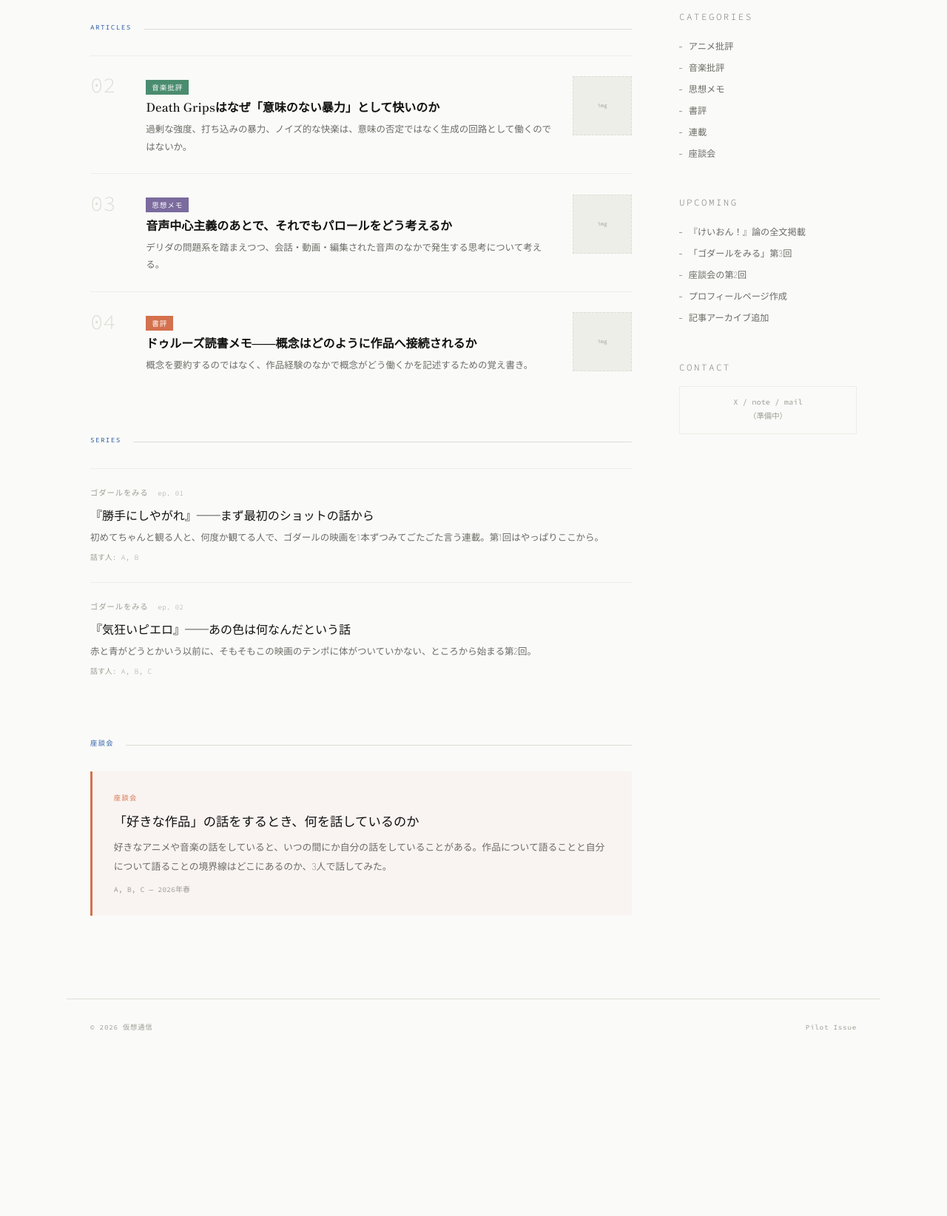
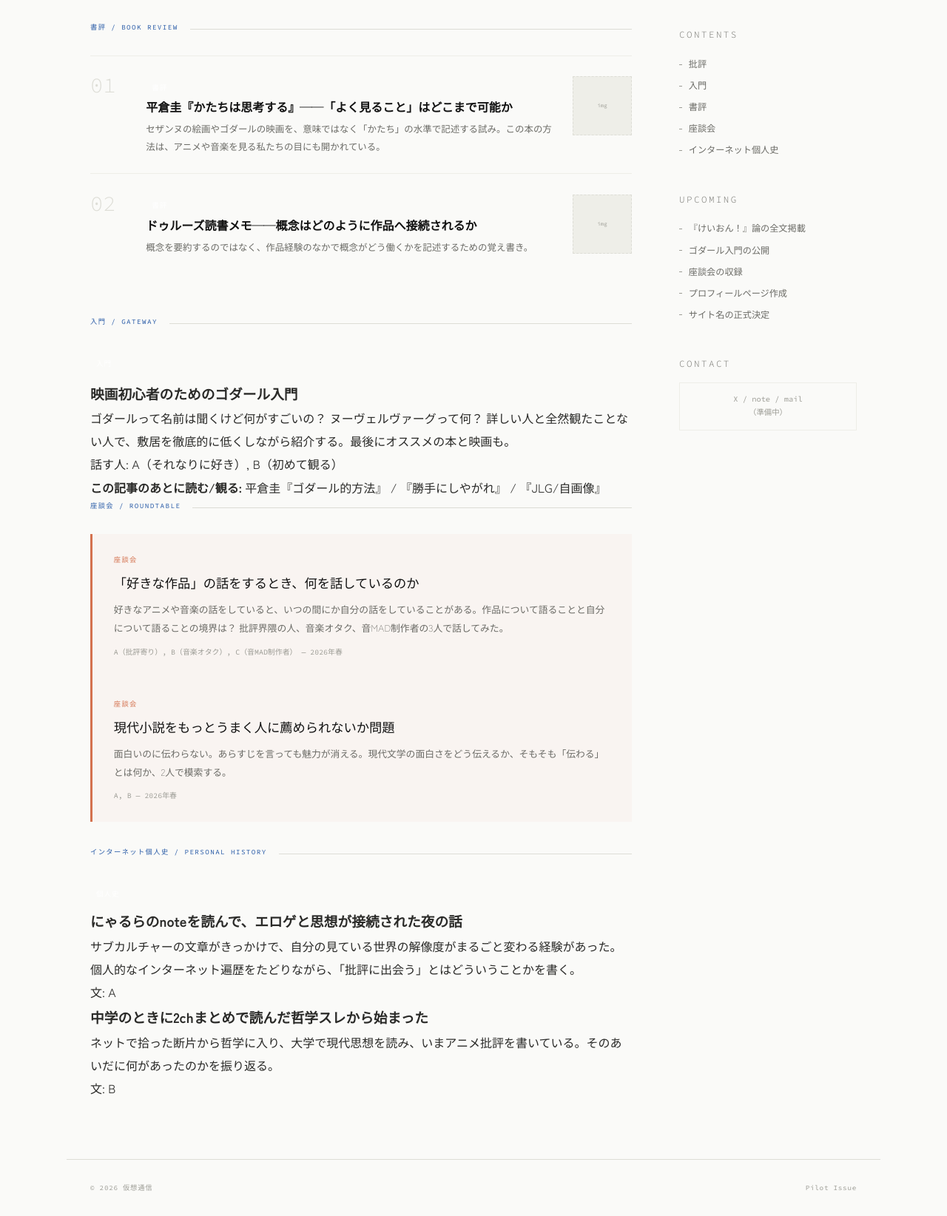
Before and after one commit to ochiii021373-wq/kasou-tsushin, a plain HTML site: page index.html in a window 1280 px wide. Shown: the part 956-2600 px from the top of the page at 74% size. Before the commit the page ends 2383 px from the top, so only its background shows below. Drawn offline with Linux system fonts and the light colour scheme; a web font is replaced by a local one.

Commit message:
Update index.html

```diff
--- a/index.html
+++ b/index.html
@@ -19,34 +19,33 @@
       </button>
       <nav class="site-nav">
         <ul>
-          <li><a href="#latest">最新</a></li>
-          <li><a href="#articles">記事</a></li>
-          <li><a href="#series">連載</a></li>
+          <li><a href="#critique">批評</a></li>
+          <li><a href="#intro">入門</a></li>
           <li><a href="#zadankai">座談会</a></li>
+          <li><a href="#history">個人史</a></li>
           <li><a href="#about">About</a></li>
         </ul>
       </nav>
     </div>
   </header>
 
-  <!-- Hero — 表紙的な構成 -->
+  <!-- Hero -->
   <section class="hero">
     <div class="hero-text">
       <p class="hero-issue">No. 00 — Pilot Issue</p>
-      <h1>観たもの、読んだもの、<br>聴いたものについて<em>考えたこと</em>を置いていく</h1>
-      <p class="hero-desc">アニメ、映画、音楽、思想、本。ジャンルはばらばらだけど、考えることは続いている。批評も座談会もメモも、ぜんぶここに。</p>
+      <h1>棲み分けるのではなく、<em>横断する</em>批評へ</h1>
+      <p class="hero-desc">哲学も文学もアニメも映画も音楽も、ぜんぶ関係している。作品を社会の反映としてではなく、それ自体として「よく見ること」から始める。批評、入門、座談会、エッセイ——かたいものもゆるいものも、ぜんぶここに。</p>
     </div>
     <div class="hero-visual">
-      <!-- ここにイラストやドット絵を入れる。imgタグに差し替え可 -->
       <div class="pixel-deco" aria-hidden="true">
-        <span style="background:#3d6b8e"></span><span></span><span></span><span style="background:#4a8c6f"></span><span style="background:#4a8c6f"></span><span></span><span></span><span style="background:#7b6b9e"></span>
-        <span></span><span style="background:#3d6b8e"></span><span></span><span></span><span></span><span></span><span style="background:#d4714e"></span><span></span>
-        <span></span><span></span><span style="background:#7b6b9e"></span><span></span><span></span><span style="background:#3d6b8e"></span><span></span><span></span>
-        <span style="background:#4a8c6f"></span><span></span><span></span><span style="background:#d4714e"></span><span style="background:#d4714e"></span><span></span><span></span><span style="background:#3d6b8e"></span>
-        <span style="background:#d4714e"></span><span></span><span></span><span style="background:#d4714e"></span><span style="background:#d4714e"></span><span></span><span></span><span style="background:#4a8c6f"></span>
-        <span></span><span></span><span style="background:#3d6b8e"></span><span></span><span></span><span style="background:#7b6b9e"></span><span></span><span></span>
+        <span style="background:#2b5da8"></span><span></span><span></span><span style="background:#4a8c6f"></span><span style="background:#4a8c6f"></span><span></span><span></span><span style="background:#7b6b9e"></span>
+        <span></span><span style="background:#2b5da8"></span><span></span><span></span><span></span><span></span><span style="background:#d4714e"></span><span></span>
+        <span></span><span></span><span style="background:#b5566a"></span><span></span><span></span><span style="background:#2b5da8"></span><span></span><span></span>
+        <span style="background:#4a8c6f"></span><span></span><span></span><span style="background:#d4714e"></span><span style="background:#d4714e"></span><span></span><span></span><span style="background:#2b5da8"></span>
+        <span style="background:#d4714e"></span><span></span><span></span><span style="background:#b5566a"></span><span style="background:#7b6b9e"></span><span></span><span></span><span style="background:#4a8c6f"></span>
+        <span></span><span></span><span style="background:#2b5da8"></span><span></span><span></span><span style="background:#b5566a"></span><span></span><span></span>
         <span></span><span style="background:#4a8c6f"></span><span></span><span></span><span></span><span></span><span style="background:#d4714e"></span><span></span>
-        <span style="background:#7b6b9e"></span><span></span><span></span><span style="background:#3d6b8e"></span><span style="background:#4a8c6f"></span><span></span><span></span><span style="background:#3d6b8e"></span>
+        <span style="background:#7b6b9e"></span><span></span><span></span><span style="background:#2b5da8"></span><span style="background:#4a8c6f"></span><span></span><span></span><span style="background:#2b5da8"></span>
       </div>
       <span class="hero-visual-label">イラスト / ドット絵</span>
     </div>
@@ -57,16 +56,16 @@
   <div class="main-grid">
     <main>
 
-      <!-- Featured -->
-      <section class="featured" id="latest">
+      <!-- 批評 -->
+      <section class="featured" id="critique">
         <div class="section-head">
-          <span class="section-head-label">Latest</span>
+          <span class="section-head-label">批評 / Critique</span>
           <span class="section-head-line"></span>
         </div>
         <div class="featured-card">
           <div class="featured-card-text">
             <div class="featured-meta">
-              <span class="tag tag-anime">アニメ批評</span>
+              <span class="tag tag-critique">批評</span>
               <span class="status">第1稿 — 掲載予定</span>
             </div>
             <h3>『けいおん！』における「日常」の仮設性</h3>
@@ -74,24 +73,24 @@
             <a href="article-k-on.html" class="read-btn">記事を読む <span>→</span></a>
           </div>
           <div class="article-visual">
-            <span class="article-visual-label">挿絵 / 扉絵<br>を入れる枠</span>
+            <span class="article-visual-label">扉絵</span>
           </div>
         </div>
       </section>
 
-      <!-- Articles -->
-      <section class="articles-section" id="articles">
+      <!-- 書評 -->
+      <section class="articles-section">
         <div class="section-head">
-          <span class="section-head-label">Articles</span>
+          <span class="section-head-label">書評 / Book Review</span>
           <span class="section-head-line"></span>
         </div>
 
         <article class="article-item">
-          <span class="article-num">02</span>
+          <span class="article-num">01</span>
           <div>
-            <span class="tag tag-music">音楽批評</span>
-            <h3><a href="#">Death Gripsはなぜ「意味のない暴力」として快いのか</a></h3>
-            <p>過剰な強度、打ち込みの暴力、ノイズ的な快楽は、意味の否定ではなく生成の回路として働くのではないか。</p>
+            <span class="tag tag-review">書評</span>
+            <h3><a href="#">平倉圭『かたちは思考する』——「よく見ること」はどこまで可能か</a></h3>
+            <p>セザンヌの絵画やゴダールの映画を、意味ではなく「かたち」の水準で記述する試み。この本の方法は、アニメや音楽を見る私たちの目にも開かれている。</p>
           </div>
           <div class="article-thumb">
             <span class="article-thumb-label">img</span>
@@ -99,22 +98,10 @@
         </article>
 
         <article class="article-item">
-          <span class="article-num">03</span>
+          <span class="article-num">02</span>
           <div>
-            <span class="tag tag-thought">思想メモ</span>
-            <h3><a href="#">音声中心主義のあとで、それでもパロールをどう考えるか</a></h3>
-            <p>デリダの問題系を踏まえつつ、会話・動画・編集された音声のなかで発生する思考について考える。</p>
-          </div>
-          <div class="article-thumb">
-            <span class="article-thumb-label">img</span>
-          </div>
-        </article>
-
-        <article class="article-item">
-          <span class="article-num">04</span>
-          <div>
-            <span class="tag tag-book">書評</span>
-            <h3><a href="#">ドゥルーズ読書メモ――概念はどのように作品へ接続されるか</a></h3>
+            <span class="tag tag-review">書評</span>
+            <h3><a href="#">ドゥルーズ読書メモ——概念はどのように作品へ接続されるか</a></h3>
             <p>概念を要約するのではなく、作品経験のなかで概念がどう働くかを記述するための覚え書き。</p>
           </div>
           <div class="article-thumb">
@@ -123,47 +110,63 @@
         </article>
       </section>
 
-      <!-- Series -->
-      <section class="series-section" id="series">
+      <!-- 入門 -->
+      <section class="intro-section" id="intro">
         <div class="section-head">
-          <span class="section-head-label">Series</span>
+          <span class="section-head-label">入門 / Gateway</span>
           <span class="section-head-line"></span>
         </div>
 
-        <article class="series-card">
-          <div class="series-header">
-            <span class="series-name">ゴダールをみる</span>
-            <span class="series-ep">ep. 01</span>
-          </div>
-          <h3><a href="#">『勝手にしやがれ』——まず最初のショットの話から</a></h3>
-          <p>初めてちゃんと観る人と、何度か観てる人で、ゴダールの映画を1本ずつみてごたごた言う連載。第1回はやっぱりここから。</p>
-          <p class="participants">話す人: A, B</p>
-        </article>
-
-        <article class="series-card">
-          <div class="series-header">
-            <span class="series-name">ゴダールをみる</span>
-            <span class="series-ep">ep. 02</span>
-          </div>
-          <h3><a href="#">『気狂いピエロ』——あの色は何なんだという話</a></h3>
-          <p>赤と青がどうとかいう以前に、そもそもこの映画のテンポに体がついていかない、ところから始まる第2回。</p>
-          <p class="participants">話す人: A, B, C</p>
-        </article>
+        <div class="intro-card">
+          <span class="tag tag-intro" style="margin-bottom:0.6rem;display:inline-block">入門</span>
+          <h3><a href="#">映画初心者のためのゴダール入門</a></h3>
+          <p class="intro-desc">ゴダールって名前は聞くけど何がすごいの？ ヌーヴェルヴァーグって何？ 詳しい人と全然観たことない人で、敷居を徹底的に低くしながら紹介する。最後にオススメの本と映画も。</p>
+          <p class="participants">話す人: A（それなりに好き）, B（初めて観る）</p>
+          <p class="intro-books"><strong>この記事のあとに読む/観る:</strong> 平倉圭『ゴダール的方法』 / 『勝手にしやがれ』 / 『JLG/自画像』</p>
+        </div>
       </section>
 
       <!-- 座談会 -->
       <section class="zadankai-section" id="zadankai">
         <div class="section-head">
-          <span class="section-head-label">座談会</span>
+          <span class="section-head-label">座談会 / Roundtable</span>
           <span class="section-head-line"></span>
         </div>
 
         <div class="zadankai-card">
           <p class="zadankai-label">座談会</p>
           <h3><a href="#">「好きな作品」の話をするとき、何を話しているのか</a></h3>
-          <p class="zadankai-desc">好きなアニメや音楽の話をしていると、いつの間にか自分の話をしていることがある。作品について語ることと自分について語ることの境界線はどこにあるのか、3人で話してみた。</p>
-          <p class="participants">A, B, C — 2026年春</p>
+          <p class="zadankai-desc">好きなアニメや音楽の話をしていると、いつの間にか自分の話をしていることがある。作品について語ることと自分について語ることの境界は？ 批評界隈の人、音楽オタク、音MAD制作者の3人で話してみた。</p>
+          <p class="participants">A（批評寄り）, B（音楽オタク）, C（音MAD制作者） — 2026年春</p>
         </div>
+
+        <div class="zadankai-card">
+          <p class="zadankai-label">座談会</p>
+          <h3><a href="#">現代小説をもっとうまく人に薦められないか問題</a></h3>
+          <p class="zadankai-desc">面白いのに伝わらない。あらすじを言っても魅力が消える。現代文学の面白さをどう伝えるか、そもそも「伝わる」とは何か、2人で模索する。</p>
+          <p class="participants">A, B — 2026年春</p>
+        </div>
+      </section>
+
+      <!-- インターネット個人史 -->
+      <section class="history-section" id="history">
+        <div class="section-head">
+          <span class="section-head-label">インターネット個人史 / Personal History</span>
+          <span class="section-head-line"></span>
+        </div>
+
+        <article class="history-card">
+          <span class="tag tag-history" style="margin-bottom:0.4rem;display:inline-block">個人史</span>
+          <h3><a href="#">にゃるらのnoteを読んで、エロゲと思想が接続された夜の話</a></h3>
+          <p>サブカルチャーの文章がきっかけで、自分の見ている世界の解像度がまるごと変わる経験があった。個人的なインターネット遍歴をたどりながら、「批評に出会う」とはどういうことかを書く。</p>
+          <p class="author">文: A</p>
+        </article>
+
+        <article class="history-card">
+          <h3><a href="#">中学のときに2chまとめで読んだ哲学スレから始まった</a></h3>
+          <p>ネットで拾った断片から哲学に入り、大学で現代思想を読み、いまアニメ批評を書いている。そのあいだに何があったのかを振り返る。</p>
+          <p class="author">文: B</p>
+        </article>
       </section>
 
     </main>
@@ -173,10 +176,9 @@
 
       <div class="sb" id="about">
         <p class="sb-head">About</p>
-        <p>アニメ・映画・音楽・思想・本について考えたことを置いておく場所。批評もあれば座談会もメモもある。かたいものもゆるいものも。</p>
+        <p>哲学・文学・アニメ・映画・音楽を横断して、作品を「よく見る」ための場所。棲み分けるのではなく、ジャンルを越えて論じる楽しさを伝えたい。批評もあれば入門記事もあり、座談会もエッセイもある。</p>
       </div>
 
-      <!-- サイドバーにもビジュアル枠 -->
       <div class="sb">
         <div class="sb-visual">
           <span class="sb-visual-label">イラスト<br>ドット絵 etc.</span>
@@ -184,14 +186,13 @@
       </div>
 
       <div class="sb">
-        <p class="sb-head">Categories</p>
+        <p class="sb-head">Contents</p>
         <ul class="sb-list">
-          <li><a href="#">アニメ批評</a></li>
-          <li><a href="#">音楽批評</a></li>
-          <li><a href="#">思想メモ</a></li>
+          <li><a href="#critique">批評</a></li>
+          <li><a href="#intro">入門</a></li>
           <li><a href="#">書評</a></li>
-          <li><a href="#">連載</a></li>
-          <li><a href="#">座談会</a></li>
+          <li><a href="#zadankai">座談会</a></li>
+          <li><a href="#history">インターネット個人史</a></li>
         </ul>
       </div>
 
@@ -199,10 +200,10 @@
         <p class="sb-head">Upcoming</p>
         <ul class="sb-list">
           <li>『けいおん！』論の全文掲載</li>
-          <li>「ゴダールをみる」第3回</li>
-          <li>座談会の第2回</li>
+          <li>ゴダール入門の公開</li>
+          <li>座談会の収録</li>
           <li>プロフィールページ作成</li>
-          <li>記事アーカイブ追加</li>
+          <li>サイト名の正式決定</li>
         </ul>
       </div>
 
```
